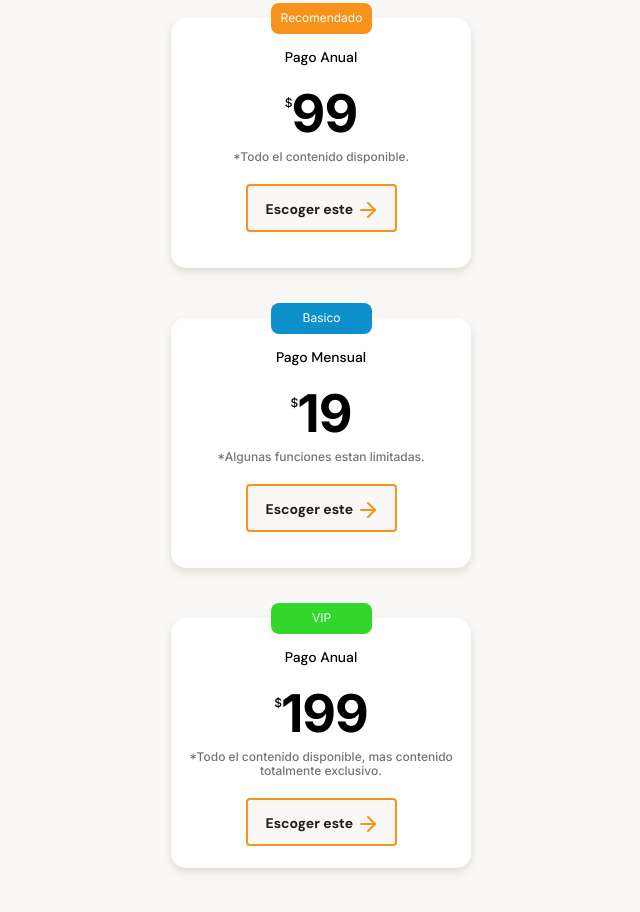
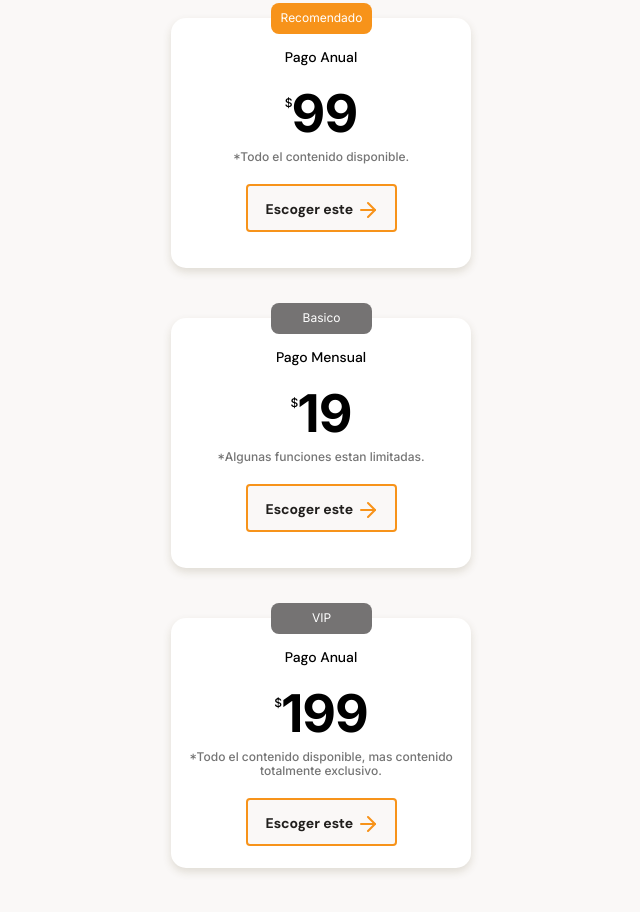
Before and after one commit to Rumazor/batata-bit, a plain HTML site: page index.html in a window 1280 px wide. Shown: the part 2878-3790 px from the top of the page, without its empty margins (319-959 px from the left). Drawn offline with Linux system fonts and the light colour scheme.

Commit message:
mejora en diseño de planes

```diff
--- a/style.css
+++ b/style.css
@@ -497,7 +497,7 @@ main {
     height: 31px;
     left: calc(50% - 50px);
     top: -15px;
-    background-color:#0e90cd;
+    background-color:#757373;
     border-radius: 8px;
     font-family: 'inter',sans-serif;
     font-size: 1.2rem;
@@ -512,7 +512,7 @@ main {
     height: 31px;
     left: calc(50% - 50px);
     top: -15px;
-    background-color: #31d72b;
+    background-color: #757373;
     border-radius: 8px;
     font-family: 'inter',sans-serif;
     font-size: 1.2rem;
```
